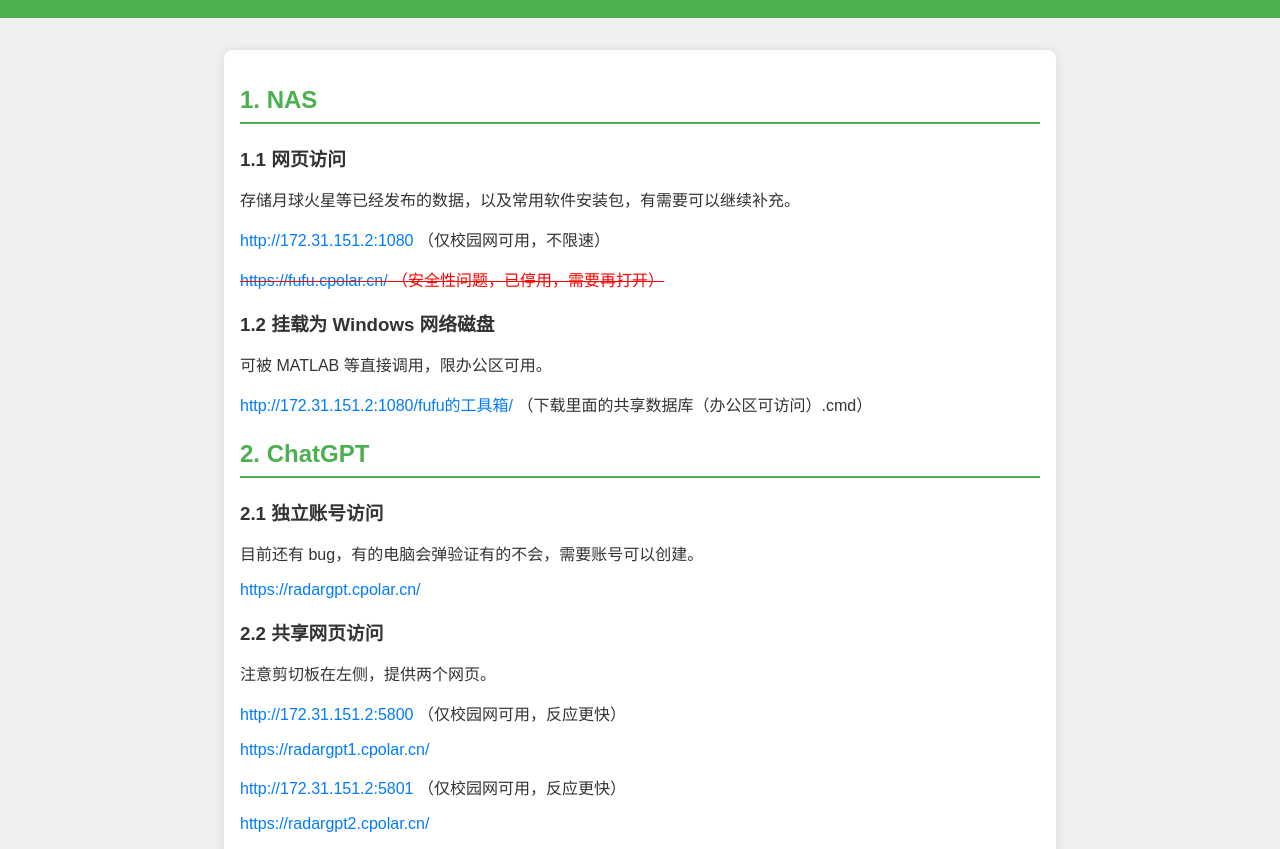
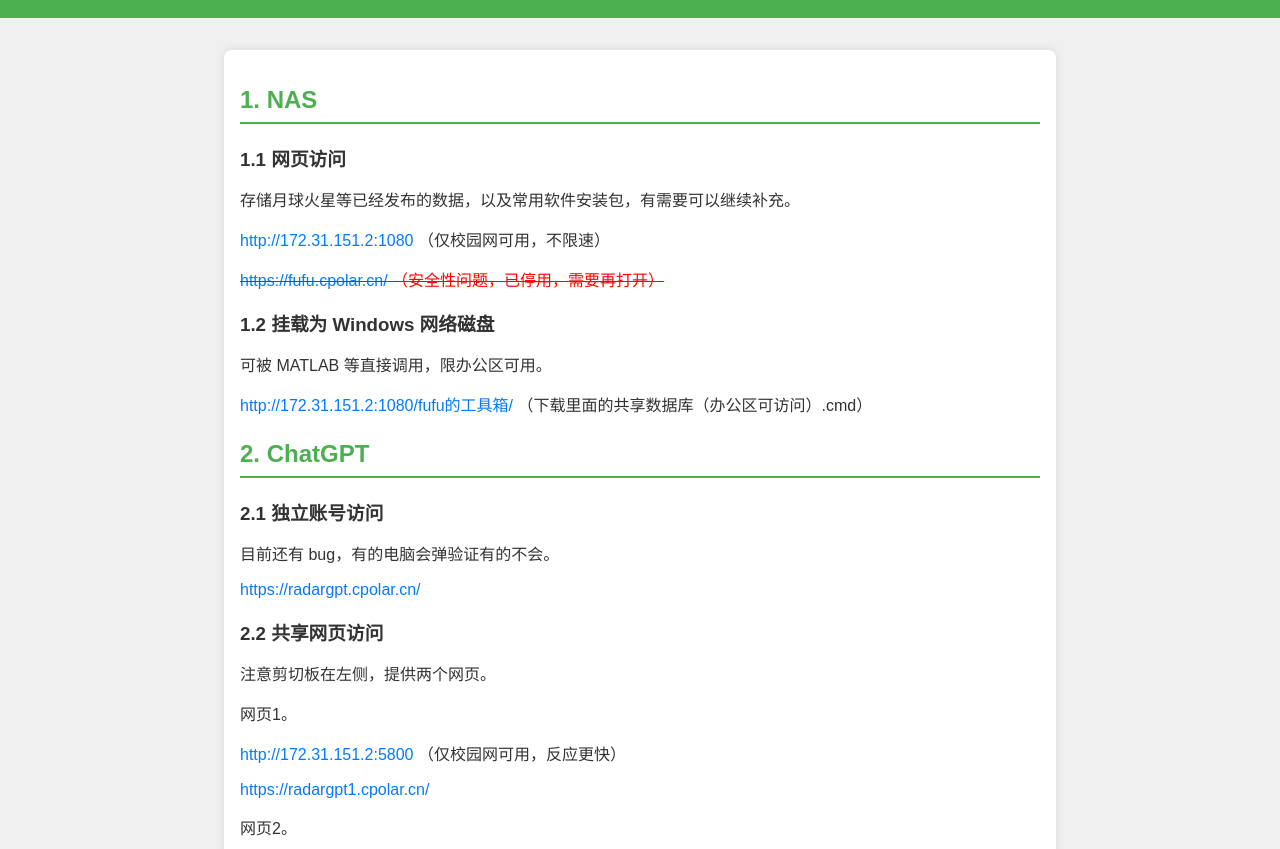
Before and after one commit to fufupianotoday/fufupianotoday.github.io, a plain HTML site: page index.html in a window 1280 px wide. Shown: the part 103-952 px from the top of the page. Drawn offline with Linux system fonts and the light colour scheme.

Commit message:
Update index.html

```diff
--- a/index.html
+++ b/index.html
@@ -81,13 +81,15 @@
     <div class="section">
         <h2>2. ChatGPT</h2>
         <h3>2.1 独立账号访问</h3>
-        <p>目前还有 bug，有的电脑会弹验证有的不会，需要账号可以创建。</p>
+        <p>目前还有 bug，有的电脑会弹验证有的不会。</p>
         <p><a href="https://radargpt.cpolar.cn/" target="_blank">https://radargpt.cpolar.cn/</a></p>
 
         <h3>2.2 共享网页访问</h3>
         <p>注意剪切板在左侧，提供两个网页。</p>
+        <p>网页1。</p>
         <p><a href="http://172.31.151.2:5800" target="_blank">http://172.31.151.2:5800</a> （仅校园网可用，反应更快）</p>
         <p><a href="https://radargpt1.cpolar.cn/" target="_blank">https://radargpt1.cpolar.cn/</a></p>
+        <p>网页2。</p>
         <p><a href="http://172.31.151.2:5801" target="_blank">http://172.31.151.2:5801</a> （仅校园网可用，反应更快）</p>
         <p><a href="https://radargpt2.cpolar.cn/" target="_blank">https://radargpt2.cpolar.cn/</a></p>
     </div>
```
